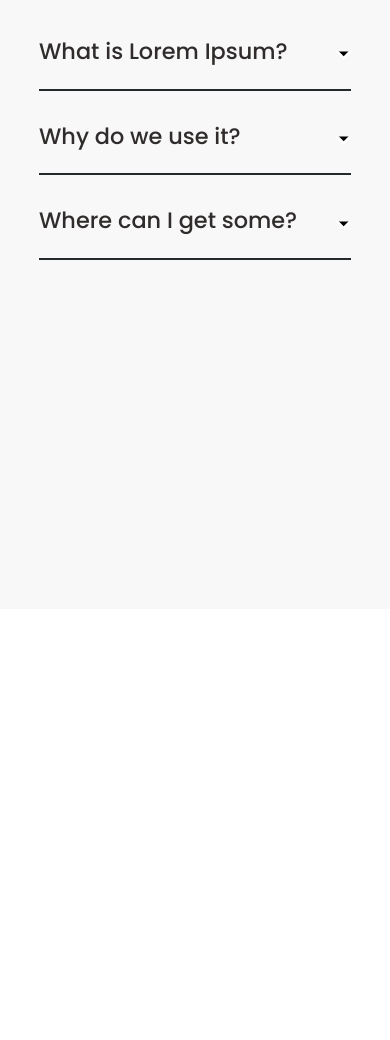
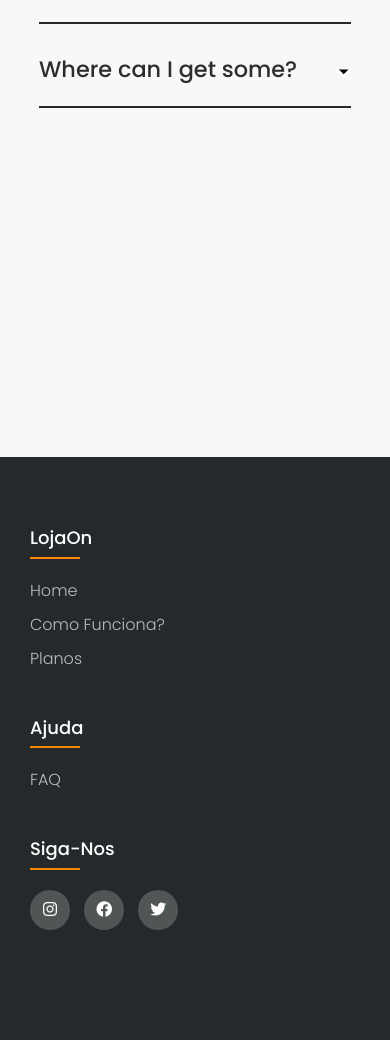
Before and after one commit to Rodrigo-171/Projeto_LojaOn, a PHP site: page / in a window 390 px wide. Shown: the part 5013-6053 px from the top of the page. Before the commit the page ends 5273 px from the top, so only its background shows below. Run offline with PHP 8.4, Linux system fonts and the light colour scheme; some libraries are stand-ins or nearby versions.

Commit message:
Arrumando hover das tag 'a' e colocando footer

```diff
--- a/css/estilo.css
+++ b/css/estilo.css
@@ -669,3 +716,114 @@ main.cards section.card_plano:first-child {
     text-transform: uppercase;
     text-align: center;
 }
+
+/*    FOOTER    */
+
+.footer{
+    background-color: #242a2c;
+    padding: 70px 0;
+}
+
+.row{
+    display: flex;
+    flex-wrap: wrap;
+    margin-right: 15px;
+    margin-left: 15px;
+}
+
+.footer ul{
+    list-style: none;
+}
+
+.container_footer{
+    max-width: 1170px;
+    margin: auto;
+
+}
+
+.footer_col{
+    width: 33%;
+    padding: 0 15px;
+}
+
+.footer_col h4{
+    font-size: 18px;
+    color: #fff;
+    text-transform: capitalize;
+    margin-bottom: 30px;
+    font-weight: 500;
+    position: relative;
+}
+
+.footer_col h4::before{
+    content: '';
+    position: absolute;
+    left: 0;
+    bottom: -10px;
+    background-color: #ff8800;
+    height: 2px;
+    box-sizing: border-box;
+    width: 50px;
+}
+
+.footer_col ul li:not(:last-child){
+    margin-bottom: 10px;
+}
+
+.footer_col ul li a{
+    font-size: 16px;
+    text-transform: capitalize;
+    color: #fff;
+    text-decoration: none;
+    font-weight: 300;
+    color: #bbb;
+    display: block;
+    transition: all 0.3s ease;
+}
+
+.footer_col ul li a:hover{
+    color: #fff;
+    padding-left: 8px;
+}
+
+.footer_col .social-links a{
+    display: inline-block;
+    height: 40px;
+    width: 40px;
+    background-color: rgba(255, 255, 255, 0.2);
+    margin: 0 10px 10px 0;
+    text-align: center;
+    line-height: 40px;
+    border-radius: 50%;
+    color: #ffffff!important;
+    transition: all 0.5s ease;
+}
+
+.footer_col .social-links a:hover{
+    background-color: #fff;
+}
+
+.footer_col .social-links a>i{
+    color: white;
+    }
+
+.footer_col .social-links a:hover>i{
+    color: black;
+    }
+
+
+/* Footer Responsive*/
+
+@media(max-width:767px){
+    .footer_col{
+        width: 50%;
+        margin-bottom: 30px;
+    }
+}
+
+@media(max-width:574px){
+    .footer_col{
+        width: 100%;
+        margin-bottom: 30px;
+    }
+}
--- a/index.php
+++ b/index.html
@@ -94,22 +103,31 @@
   <!--DESCUBRA O PQ LOJA ON É PERFEITO PARA VOCE-->
   <section class="section_descubra">
     <div class="container">
-      <h2>Descubra por que o LojaON é perfeito para você:</h2>
+      <div class="texto_video">
+        <h2>Descubra por que o LojaON é perfeito para você</h2>
         <p>Assista alguns trechos dos nossos planejamentos semanais e veja na prática o
           quanto podemos contribuir para o crescimento da sua empresa. Com uma
           didática simples e objetiva, com ações possíveis de serem executadas no seu
           dia a dia</p>
+      </div>
 
       <div class="embed-responsive embed-responsive-16by9">
-        <iframe id="video" class="embed-responsive-item" frameborder="0" src="media/HTML 5 - Videos e IFrames em HTML (Video 09).mp4" allow="accelerometer; autoplay; clipboard-write; encrypted-media; gyroscope; picture-in-picture" allowfullscreen></iframe>
+        <iframe id="video" class="embed-responsive-item" frameborder="0"
+          src="media/HTML 5 - Videos e IFrames em HTML (Video 09).mp4"
+          allow="accelerometer; autoplay; clipboard-write; encrypted-media; gyroscope; picture-in-picture"
+          allowfullscreen></iframe>
       </div>
       <div class="div_p_video">
-        <p class="p_subtitulo_video">Clique nas aulas abaixo e confira mais trechos, que foram selecionados com cuidado para te ajudar a chegar mais longe.
+        <p class="p_subtitulo_video">Clique nas aulas abaixo e confira mais trechos, que foram selecionados com cuidado
+          para te ajudar a chegar mais longe.
           A sua mudança começa agora.</p>
       </div>
 
-      <div class="galeria_video">
-        <div onclick="trocar1()" class="card_video" id="video-1-desk" data-src="media/HTML 5 - Videos e IFrames em HTML (Video 09).mp4">
+
+      <!--GALERIA MOBILE-->
+      <div class="mobile_galeria">
+        <div onclick="trocar1()" class="card_video" id="video-1-desk"
+          data-src="media/HTML 5 - Videos e IFrames em HTML (Video 09).mp4">
           <img class="image_card" src="img/Professores/prof01.jpeg" alt="">
           <div class="info_video">
             <p id="title">Titulo</p>
@@ -387,6 +469,44 @@
         </p>
       </div>
     </div>
+  </section>
+
+  <!--FOOTER-->
+
+  <footer class="footer">
+    <div class="container_footer">
+      <div class="row">
+        <div class="footer_col">
+          <h4>LojaOn</h4>
+          <ul>
+            <li><a href="index.html">Home</a></li>
+            <li><a href="#comofunc">Como funciona?</a></li>
+            <li><a href="#title_plano">Planos</a></li>
+          </ul>
+        </div>
+
+        <div class="footer_col">
+          <h4>Ajuda</h4>
+          <ul>
+            <li><a href="#FAQ">FAQ</a></li>
+
+          </ul>
+        </div>
+
+        <div class="footer_col">
+          <h4>Siga-nos</h4>
+          <div class="social-links">
+            <a href=""><i class="fa-brands fa-instagram"></i></a>
+            <a href=""><i class="fa-brands fa-facebook"></i></a>
+            <a href=""><i class="fa-brands fa-twitter"></i></a>
+          </div>
+        </div>
+
+
+      </div>
+    </div>
+
+  </footer>
 
   <!--=====SCRIPTS======-->
   <script src="js/menu.js"></script>
```
Also changed, not shown: other parts of css/estilo.css (+51 -4 lines), other parts of index.html (+83 -6 lines). Lines whose indentation alone changed are shown as unchanged.
